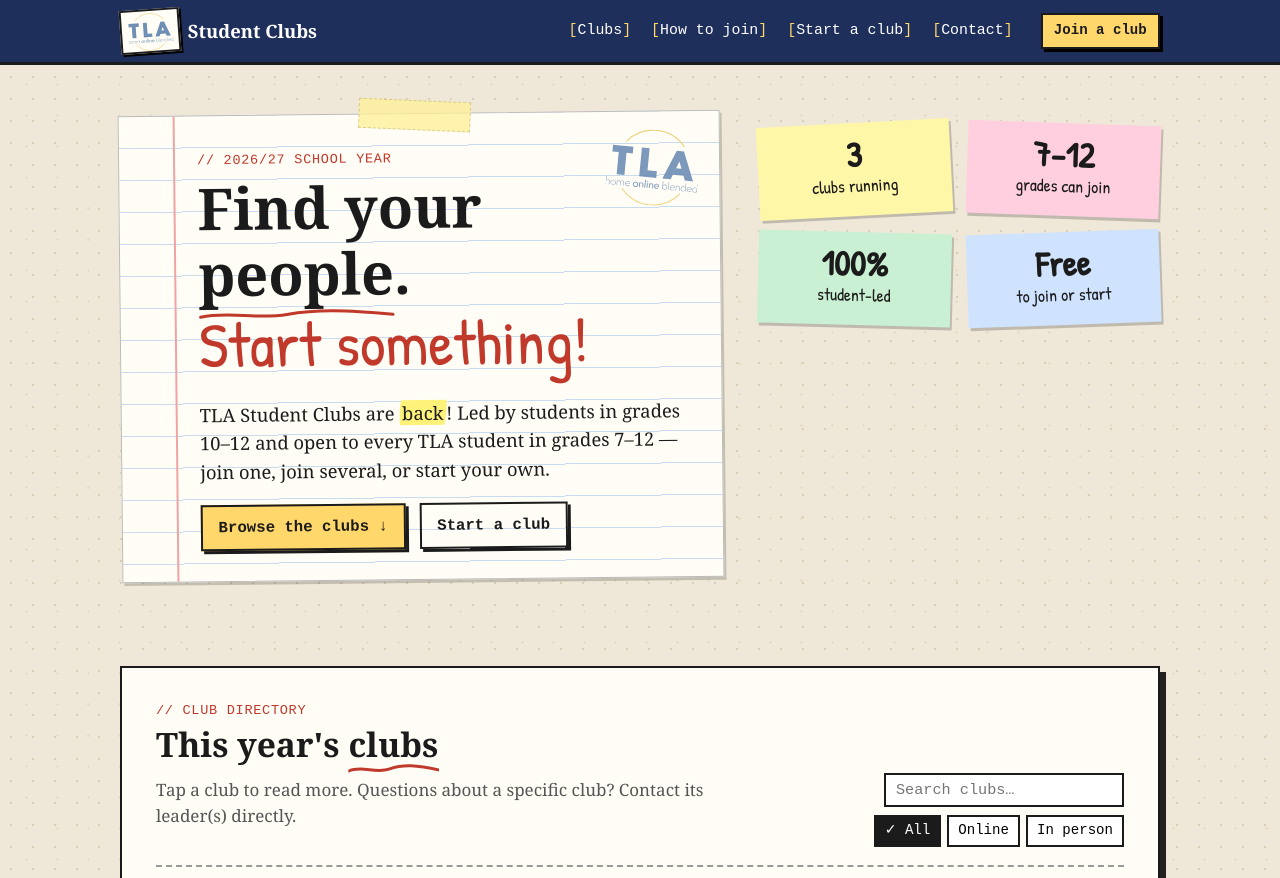
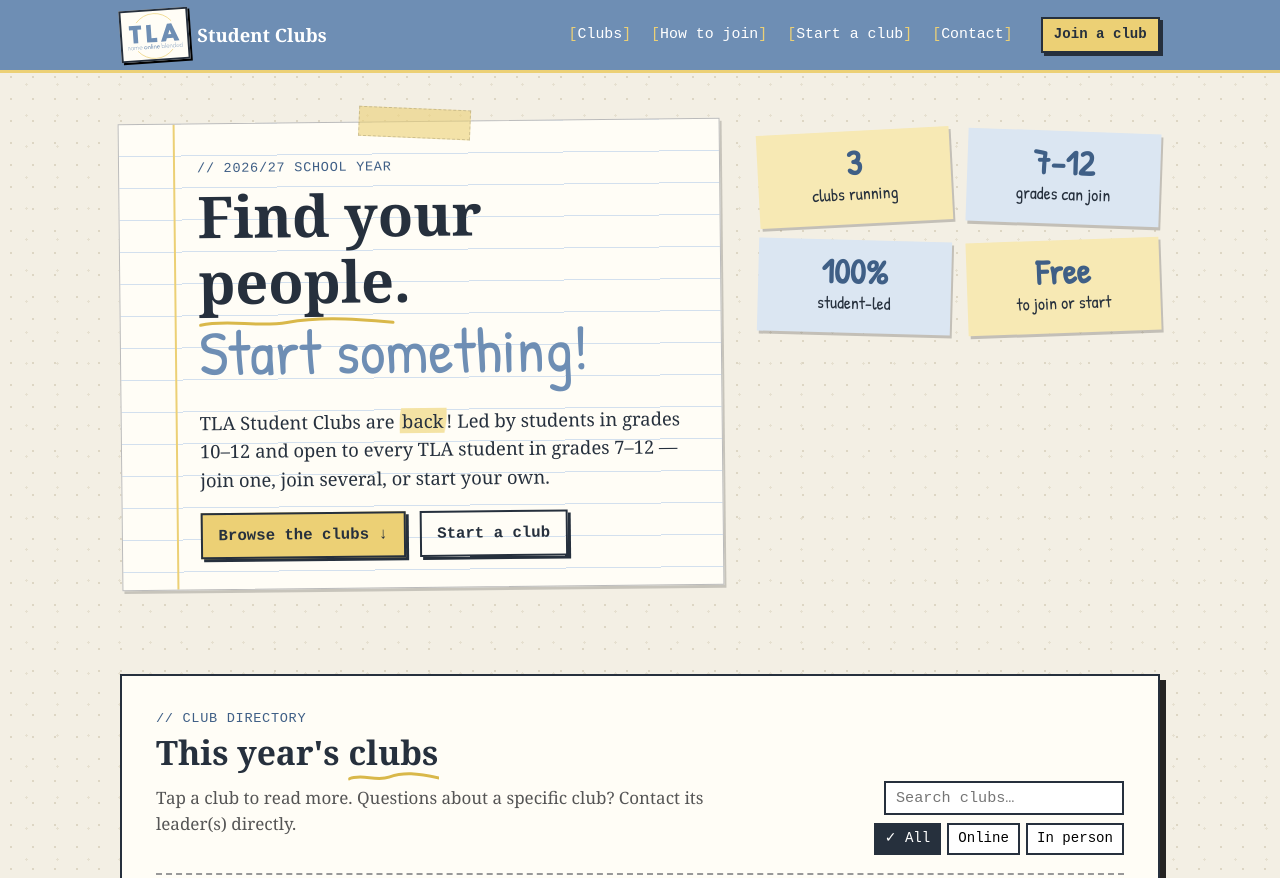
Before and after one commit to ebuskell-source/tla-clubs, a plain HTML site: page index.html in a window 1280 px wide. Shown: the top 878 px of the page. Drawn offline with Linux system fonts and the light colour scheme.

Commit message:
Match TLA logo colours (slate blue + gold), logo in header only, cache-bust assets
Co-Authored-By: Claude Opus 5.5 <noreply@anthropic.com>
Claude-Session: https://claude.ai/code/session_01XsC8XSvtEErx45zahVLkEA

```diff
--- a/assets/style.css
+++ b/assets/style.css
@@ -1,22 +1,28 @@
 /* TLA Student Clubs — plain, hand-written CSS. No frameworks. */
 
 :root {
+  /* colours taken from the TLA logo */
+  --tla-blue: #6e8eb4;
+  --tla-blue-d: #3f5f86;   /* darker shade of the logo blue, for text */
+  --tla-gold: #ecd075;
+  --tla-gold-d: #b8962e;   /* darker shade of the logo gold, for text/lines */
+
   --paper: #fffdf6;
-  --desk: #efe8d8;
-  --ink: #1b1b1b;
-  --navy: #1f2f5c;
-  --red: #c0392b;
-  --blue-link: #1a4fb0;
-  --hl: #fff27a;
-  --line: #c9dcef;
-  --margin: #f0a3a3;
+  --desk: #f3efe4;
+  --ink: #26303d;
+  --navy: var(--tla-blue);
+  --red: var(--tla-blue-d);
+  --blue-link: var(--tla-blue-d);
+  --hl: #f4e3a4;
+  --line: #d3e0ee;
+  --margin: #ecd075;
 
-  --berry: #c2185b;
-  --forest: #2e7d32;
-  --ocean: #1565c0;
-  --gold-c: #b8860b;
-  --plum: #6a1b9a;
-  --rust: #bf4a10;
+  --berry: #a8577a;
+  --forest: #5f8a6a;
+  --ocean: var(--tla-blue);
+  --gold-c: var(--tla-gold-d);
+  --plum: #7f6fa3;
+  --rust: #b07045;
 
   --hand: "Patrick Hand", "Comic Neue", "Chalkboard SE", "Segoe Print", cursive;
   --serif: Georgia, "Times New Roman", serif;
@@ -35,14 +41,14 @@ body {
   background-color: var(--desk);
   /* a little cork-board speckle */
   background-image:
-    radial-gradient(#d9ceb6 1px, transparent 1.2px),
-    radial-gradient(#e4dac5 1px, transparent 1.2px);
+    radial-gradient(#ddd6c4 1px, transparent 1.2px),
+    radial-gradient(#e6e0d0 1px, transparent 1.2px);
   background-size: 22px 22px, 31px 31px;
   background-position: 0 0, 11px 7px;
 }
 
 a { color: var(--blue-link); }
-a:visited { color: #5b2a91; }
+a:visited { color: var(--tla-blue-d); }
 a:hover { background: var(--hl); color: var(--ink); }
 
 h1, h2, h3, h4 { font-family: var(--serif); margin: 0 0 .4em; line-height: 1.15; }
@@ -65,7 +71,7 @@ p { margin: 0 0 1em; }
   margin-bottom: .3em;
 }
 .eyebrow::before { content: "// "; }
-.eyebrow--light { color: #ffd76b; }
+.eyebrow--light { color: var(--tla-gold); }
 
 .lede { font-size: 1.15rem; max-width: 36em; }
 .lede--narrow { max-width: 40em; margin-bottom: 1.6rem; }
@@ -98,7 +104,7 @@ mark, .hl {
 .btn:hover { background: var(--hl); transform: translate(-1px, -1px); box-shadow: 4px 4px 0 var(--ink); }
 .btn:active { transform: translate(2px, 2px); box-shadow: 1px 1px 0 var(--ink); }
 .btn--ghost { background: transparent; }
-.btn--gold, .btn--yellow { background: #ffd76b; }
+.btn--gold, .btn--yellow { background: var(--tla-gold); }
 .btn--small { padding: .35em .8em; font-size: .88rem; }
 
 /* Top bar */
@@ -106,9 +112,9 @@ mark, .hl {
   position: sticky; top: 0; z-index: 20;
   background: var(--navy);
   color: #fff;
-  border-bottom: 3px solid var(--ink);
+  border-bottom: 3px solid var(--tla-gold);
 }
-.topbar__inner { display: flex; align-items: center; gap: 20px; height: 62px; }
+.topbar__inner { display: flex; align-items: center; gap: 20px; height: 70px; }
 .brand { display: flex; align-items: center; gap: 8px; color: #fff !important; text-decoration: none; }
 .brand:hover { background: none; }
 .brand__mark {
@@ -116,7 +122,7 @@ mark, .hl {
   border: 2px solid var(--ink); padding: 2px 5px 0;
   transform: rotate(-4deg); box-shadow: 2px 2px 0 #000; line-height: 0;
 }
-.brand__mark img { height: 38px; width: auto; }
+.brand__mark img { height: 46px; width: auto; }
 .hero__logo {
   position: absolute; top: 18px; right: 20px; width: 92px;
   transform: rotate(6deg); opacity: .9;
@@ -124,10 +130,10 @@ mark, .hl {
 .brand__text { font-family: var(--serif); font-size: 1.15rem; font-weight: bold; }
 .nav { margin-left: auto; display: flex; gap: 4px; font-family: var(--mono); font-size: .93rem; }
 .nav a { color: #fff; text-decoration: none; padding: 4px 8px; }
-.nav a::before { content: "["; color: #ffd76b; }
-.nav a::after { content: "]"; color: #ffd76b; }
-.nav a:hover { background: #ffd76b; color: var(--ink); }
-.topbar .btn { box-shadow: 3px 3px 0 #000; }
+.nav a::before { content: "["; color: var(--tla-gold); }
+.nav a::after { content: "]"; color: var(--tla-gold); }
+.nav a:hover { background: var(--tla-gold); color: var(--ink); }
+.topbar .btn { box-shadow: 3px 3px 0 var(--ink); }
 
 /* Hero — a sheet of lined paper */
 .hero { padding: 48px 0 40px; }
@@ -145,25 +151,25 @@ mark, .hl {
 }
 .hero__copy::before { /* tape */
   content: ""; position: absolute; top: -14px; left: 40%;
-  width: 110px; height: 28px; background: rgba(255,240,150,.75);
+  width: 110px; height: 28px; background: rgba(236,208,117,.6);
   border: 1px dashed rgba(0,0,0,.15); transform: rotate(3deg);
 }
 .hero h1 { font-size: clamp(2.3rem, 5.5vw, 3.6rem); margin-bottom: .35em; }
-.hero h1 em { font-family: var(--hand); font-style: normal; font-weight: normal; color: var(--red); font-size: 1.1em; }
+.hero h1 em { font-family: var(--hand); font-style: normal; font-weight: normal; color: var(--tla-blue); font-size: 1.1em; }
 .hero__actions { display: flex; gap: 14px; flex-wrap: wrap; margin-top: 1.2rem; }
 
 .hero__stats { list-style: none; margin: 10px 0 0; padding: 0; display: grid; grid-template-columns: 1fr 1fr; gap: 16px; }
 .hero__stats li {
-  background: #fff7a8; padding: 14px 12px 16px;
+  background: #f7e9b4; padding: 14px 12px 16px;
   box-shadow: 2px 3px 0 rgba(0,0,0,.2);
   font-family: var(--hand);
   text-align: center;
 }
 .hero__stats li:nth-child(1) { transform: rotate(-3deg); }
-.hero__stats li:nth-child(2) { transform: rotate(2deg); background: #ffcfe0; }
-.hero__stats li:nth-child(3) { transform: rotate(1.5deg); background: #c9f0d2; }
-.hero__stats li:nth-child(4) { transform: rotate(-2deg); background: #cfe3ff; }
-.hero__stats strong { display: block; font-size: 2.2rem; line-height: 1; }
+.hero__stats li:nth-child(2) { transform: rotate(2deg); background: #dbe6f2; }
+.hero__stats li:nth-child(3) { transform: rotate(1.5deg); background: #dbe6f2; }
+.hero__stats li:nth-child(4) { transform: rotate(-2deg); background: #f7e9b4; }
+.hero__stats strong { display: block; font-size: 2.2rem; line-height: 1; color: var(--tla-blue-d); }
 .hero__stats span { font-size: 1.1rem; }
 .hero__shapes { display: none; }
 
@@ -176,9 +182,9 @@ mark, .hl {
   padding: 32px 34px 38px;
 }
 .section--tint > .wrap { background: #fff; }
-.section--dark > .wrap { background: var(--navy); color: #eef; }
+.section--dark > .wrap { background: var(--tla-blue); color: #fff; }
 .section--dark h2 { color: #fff; }
-.section--dark a:not(.btn) { color: #ffd76b; }
+.section--dark a:not(.btn) { color: var(--tla-gold); }
 
 .section__head { display: flex; justify-content: space-between; align-items: flex-end; gap: 20px; flex-wrap: wrap; margin-bottom: 22px; border-bottom: 2px dashed #999; padding-bottom: 18px; }
 .section__head > div:first-child { max-width: 34em; }
@@ -203,7 +209,7 @@ mark, .hl {
   text-align: left; font: inherit; color: inherit; cursor: pointer;
   display: flex; flex-direction: column; gap: 6px;
   background-color: #fff;
-  background-image: repeating-linear-gradient(transparent 0 27px, #dde8f3 27px 28px);
+  background-image: repeating-linear-gradient(transparent 0 27px, #e3ebf4 27px 28px);
   background-position: 0 58px;
   border: 1px solid #aaa;
   border-top: 8px solid var(--c);
@@ -218,7 +224,7 @@ mark, .hl {
 .card::before { /* push pin */
   content: ""; position: absolute; top: -16px; left: 50%; margin-left: -9px;
   width: 18px; height: 18px; border-radius: 50%;
-  background: radial-gradient(circle at 35% 35%, #ff8a80, var(--red) 60%, #7a1d14);
+  background: radial-gradient(circle at 35% 35%, #fff3c4, var(--tla-gold) 55%, var(--tla-gold-d));
   box-shadow: 1px 2px 2px rgba(0,0,0,.4);
 }
 .card--berry  { --c: var(--berry); }
@@ -248,7 +254,7 @@ mark, .hl {
 }
 .steps h3 { font-size: 1.1rem; }
 .steps p { font-size: .95rem; margin: 0; }
-.cta-strip { display: flex; justify-content: space-between; align-items: center; gap: 14px; flex-wrap: wrap; border: 2px solid var(--ink); background: #fff7a8; padding: 14px 18px; transform: rotate(-.4deg); }
+.cta-strip { display: flex; justify-content: space-between; align-items: center; gap: 14px; flex-wrap: wrap; border: 2px solid var(--ink); background: #f7e9b4; padding: 14px 18px; transform: rotate(-.4deg); }
 .cta-strip p { margin: 0; }
 
 /* Start a club */
@@ -257,7 +263,7 @@ mark, .hl {
 .timeline { padding-left: 1.4em; margin: 0 0 20px; }
 .timeline li { margin-bottom: .8em; padding-left: .3em; }
 .timeline li::marker { font-family: var(--hand); font-size: 1.3em; color: var(--red); }
-.ideas { background: #fff7a8; padding: 22px 22px 18px; box-shadow: 3px 4px 0 rgba(0,0,0,.2); transform: rotate(1.5deg); position: relative; }
+.ideas { background: #f7e9b4; padding: 22px 22px 18px; box-shadow: 3px 4px 0 rgba(0,0,0,.2); transform: rotate(1.5deg); position: relative; }
 .ideas::before { content: ""; position: absolute; top: -12px; right: 30px; width: 90px; height: 24px; background: rgba(255,255,255,.6); border: 1px dashed rgba(0,0,0,.15); transform: rotate(-4deg); }
 .ideas h3 { font-family: var(--hand); font-size: 1.7rem; font-weight: normal; }
 .idea-list { font-family: var(--hand); font-size: 1.25rem; columns: 2; padding-left: 1.1em; margin: 0 0 10px; list-style: "✎ "; }
@@ -265,8 +271,8 @@ mark, .hl {
 
 .notes__title { margin-top: 40px; font-size: 1.6rem; }
 .notes { display: grid; grid-template-columns: repeat(auto-fill, minmax(230px, 1fr)); gap: 14px; }
-.note { border: 1px solid #999; border-left: 6px solid var(--navy); background: #fff; padding: 14px 16px; }
-.note:nth-child(odd) { border-left-color: var(--red); }
+.note { border: 1px solid #999; border-left: 6px solid var(--tla-blue); background: #fff; padding: 14px 16px; }
+.note:nth-child(odd) { border-left-color: var(--tla-gold); }
 .note__icon { font-size: 1.3rem; margin-right: 4px; }
 .note h4 { display: inline; font-size: 1.05rem; }
 .note p { font-size: .94rem; margin: 6px 0 0; }
--- a/index.html
+++ b/index.html
@@ -10,7 +10,7 @@
   <link rel="preconnect" href="https://fonts.googleapis.com">
   <link rel="preconnect" href="https://fonts.gstatic.com" crossorigin>
   <link href="https://fonts.googleapis.com/css2?family=Patrick+Hand&display=swap" rel="stylesheet">
-  <link rel="stylesheet" href="assets/style.css">
+  <link rel="stylesheet" href="assets/style.css?v=4">
 </head>
 <body>
   <a class="skip" href="#clubs">Skip to clubs</a>
@@ -36,7 +36,6 @@
     <section class="hero">
       <div class="wrap hero__inner">
         <div class="hero__copy">
-          <img class="hero__logo" src="assets/tla-logo.svg" alt="" aria-hidden="true">
           <p class="eyebrow"><span class="js-year">2026/27</span> school year</p>
           <h1>Find your <span class="scribble">people</span>.<br><em>Start something!</em></h1>
           <p class="lede">TLA Student Clubs are <mark>back</mark>! Led by students in grades 10–12 and open to every TLA student in grades 7–12 — join one, join several, or start your own.</p>
@@ -213,7 +212,7 @@
     <div class="dialog__body" id="dlg-content"></div>
   </dialog>
 
-  <script src="assets/clubs.js"></script>
-  <script src="assets/app.js"></script>
+  <script src="assets/clubs.js?v=4"></script>
+  <script src="assets/app.js?v=4"></script>
 </body>
 </html>
```
Also changed, not shown: editor/Editor.html (+7 -7 lines).
